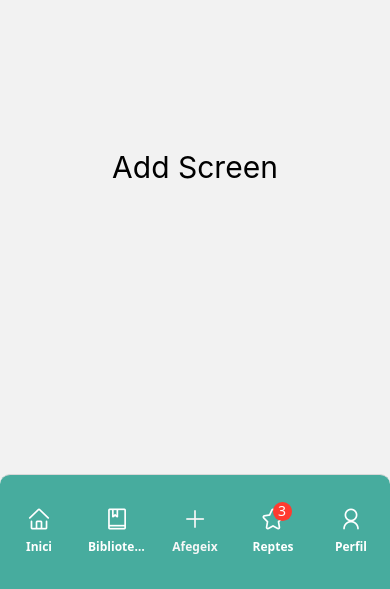
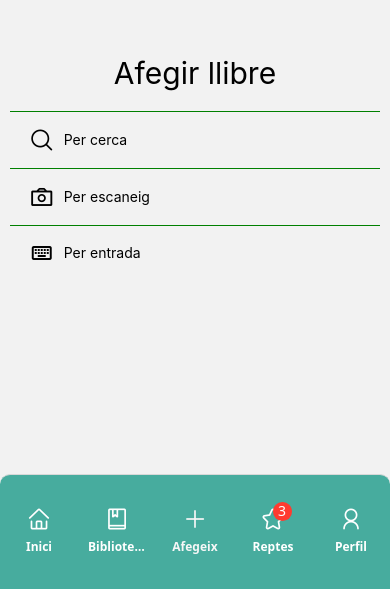
Before and after one commit to Nataliavv1/BookEchoApp, a React Native app in the folder BookEchoApp/: screen /Afegeix in a window 390 px wide. Shown: the part 255-844 px from the top of the page. Built offline with nearby package versions, Linux system fonts and the light colour scheme.

Commit message:
afegir llibre
He creat els botons per anar a les altres pagines d'afegir llibre

```diff
--- a/BookEchoApp/screens/AddScreen.js
+++ b/BookEchoApp/screens/AddScreen.js
@@ -1,10 +1,44 @@
 import React from "react";
-import { View, Text, StyleSheet } from "react-native";
+import { View, Text, TouchableOpacity, StyleSheet } from "react-native";
+import { useNavigation } from "@react-navigation/native";
+// Importamos los íconos de Expo
+import { Ionicons, AntDesign } from '@expo/vector-icons';
+import { MaterialCommunityIcons } from '@expo/vector-icons';
 
 const AddScreen = () => {
+    const navigation = useNavigation();
     return (
         <View style={styles.container}>
-            <Text style={styles.title}>Add Screen</Text>
+            <Text style={styles.title}>Afegir llibre</Text>
+
+            <TouchableOpacity style={styles.option} onPress={() => navigation.navigate("Stack")}>
+           <View>
+                <View style={styles.row}>
+                    <AntDesign name="search1" size={24} color="black" />
+                    <Text style={styles.buttonText}>Per cerca</Text>
+                </View>
+           </View>
+            </TouchableOpacity>
+
+            <TouchableOpacity style={styles.option} onPress={() => navigation.navigate("Stack")}>
+           <View>
+                <View style={styles.row}>
+                    <AntDesign name="camerao" size={24} color="black" />
+                    <Text style={styles.buttonText}>Per escaneig</Text>
+                </View>
+           </View>
+            </TouchableOpacity>
+
+            <TouchableOpacity style={styles.option} onPress={() => navigation.navigate("Stack")}>
+           <View>
+                <View style={styles.row}>
+                <MaterialCommunityIcons name="keyboard-outline" size={24} color="black" />
+
+                    <Text style={styles.buttonText}>Per entrada</Text>
+                </View>
+           </View>
+            </TouchableOpacity>
+
         </View>
     );
 };
@@ -18,7 +52,26 @@ const styles = StyleSheet.create({
     title: {
         fontSize: 30,
         textAlign: "center",
+        marginBottom: 20,
     },
+
+    row: {
+        flexDirection: "row",
+        alignItems: "center",
+        justifyContent: "flex-start",
+
+    },
+    buttonText: {
+        marginLeft: 10,
+    },
+    option: {
+        width: '95%',
+        borderTopWidth: 1,
+        borderTopColor: 'green',
+        paddingVertical: 15,
+        paddingHorizontal: 20,
+      },
+
 });
 
 export default AddScreen;
```
